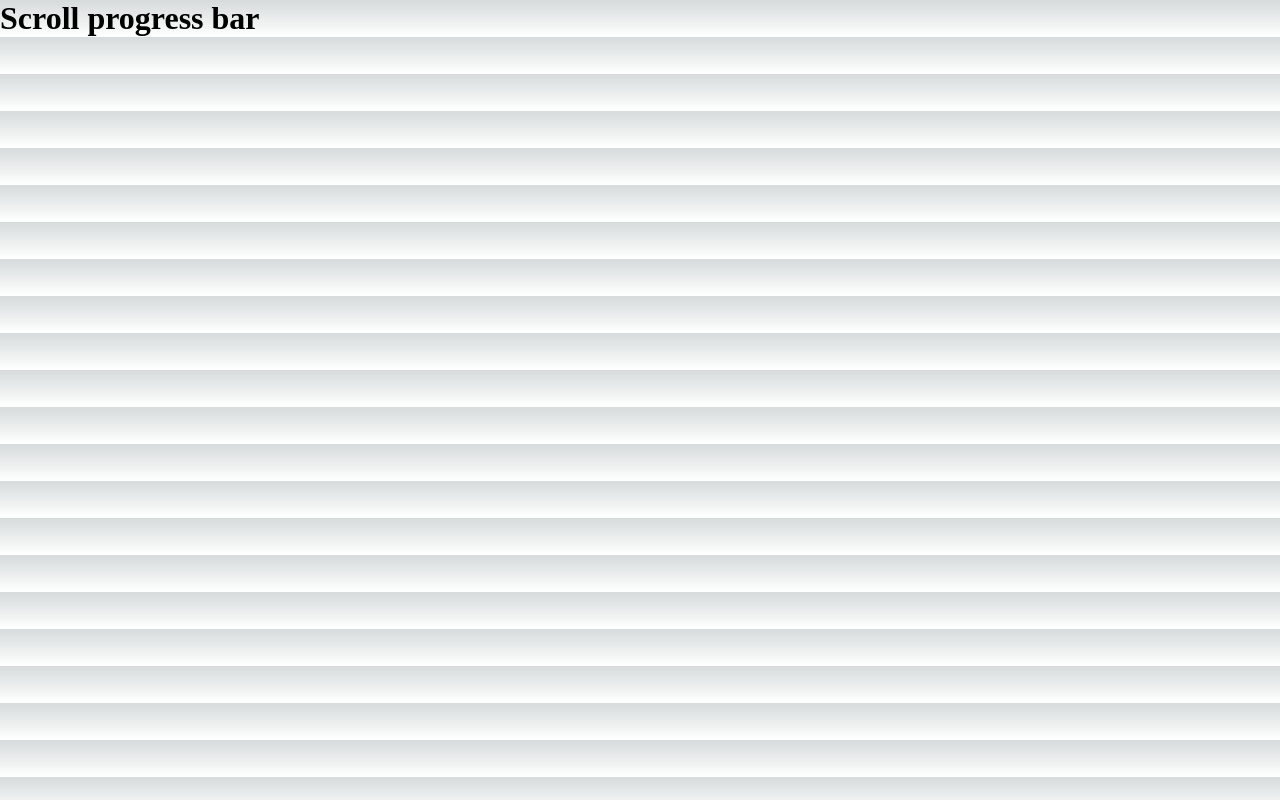
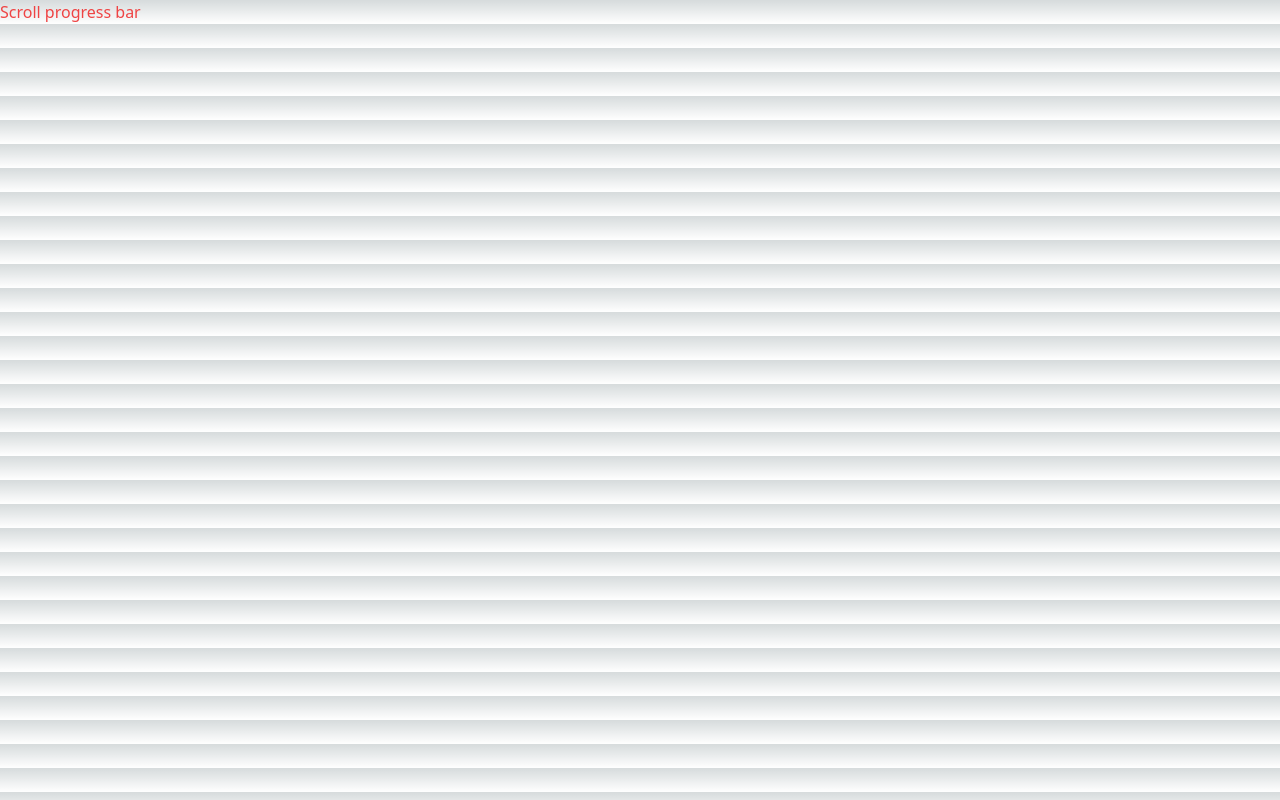
Before and after one commit to JayCodeGitHub/Scroll-progress-bar, a Next.js app: page / in a window 1280 px wide. Built offline with nearby package versions, Linux system fonts and the light colour scheme.

Commit message:
Setup Tailwind CSS

```diff
--- a/package.json
+++ b/package.json
@@ -19,5 +19,10 @@
     "react": "18.2.0",
     "react-dom": "18.2.0",
     "typescript": "4.9.5"
+  },
+  "devDependencies": {
+    "autoprefixer": "^10.4.13",
+    "postcss": "^8.4.21",
+    "tailwindcss": "^3.2.4"
   }
 }
--- /dev/null
+++ b/postcss.config.js
@@ -0,0 +1,6 @@
+module.exports = {
+  plugins: {
+    tailwindcss: {},
+    autoprefixer: {},
+  },
+}
--- a/src/pages/_app.tsx
+++ b/src/pages/_app.tsx
@@ -1,6 +1,6 @@
-import '@/styles/globals.css'
-import type { AppProps } from 'next/app'
+import "@/styles/index.css";
+import type { AppProps } from "next/app";
 
 export default function App({ Component, pageProps }: AppProps) {
-  return <Component {...pageProps} />
+  return <Component {...pageProps} />;
 }
--- a/src/pages/index.tsx
+++ b/src/pages/index.tsx
@@ -10,7 +10,7 @@ export default function Home() {
         <link rel="icon" href="/favicon.ico" />
       </Head>
       <main>
-        <h1>Scroll progress bar</h1>
+        <h1 className="text-red-500">Scroll progress bar</h1>
       </main>
     </>
   );
--- a/src/styles/globals.css
+++ b/src/styles/index.css
@@ -1,3 +1,7 @@
+@tailwind base;
+@tailwind components;
+@tailwind utilities;
+
 :root {
   --max-width: 1100px;
   --border-radius: 12px;
--- /dev/null
+++ b/tailwind.config.js
@@ -0,0 +1,15 @@
+/** @type {import('tailwindcss').Config} */
+module.exports = {
+  content: [
+    "./app/**/*.{js,ts,jsx,tsx}",
+    "./pages/**/*.{js,ts,jsx,tsx}",
+    "./components/**/*.{js,ts,jsx,tsx}",
+
+    // Or if using `src` directory:
+    "./src/**/*.{js,ts,jsx,tsx}",
+  ],
+  theme: {
+    extend: {},
+  },
+  plugins: [],
+}
```
Also changed, not shown: 1 other file (tests, documents, lock files or other folders).
